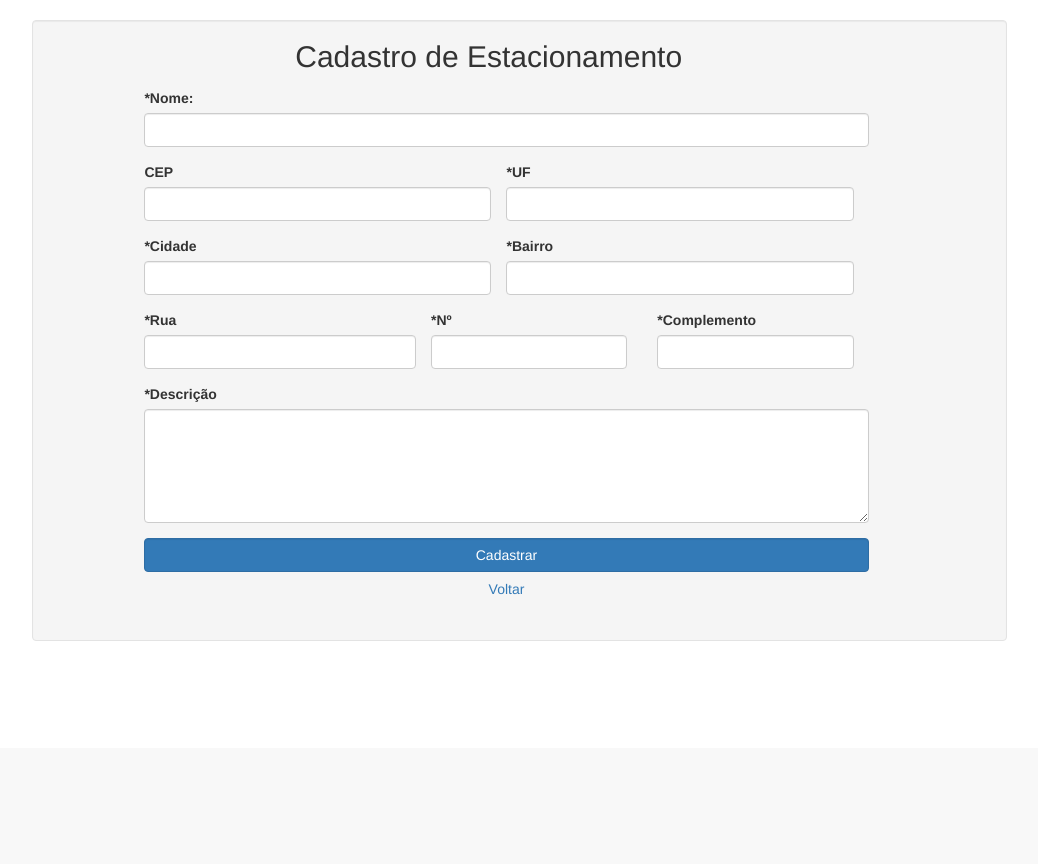
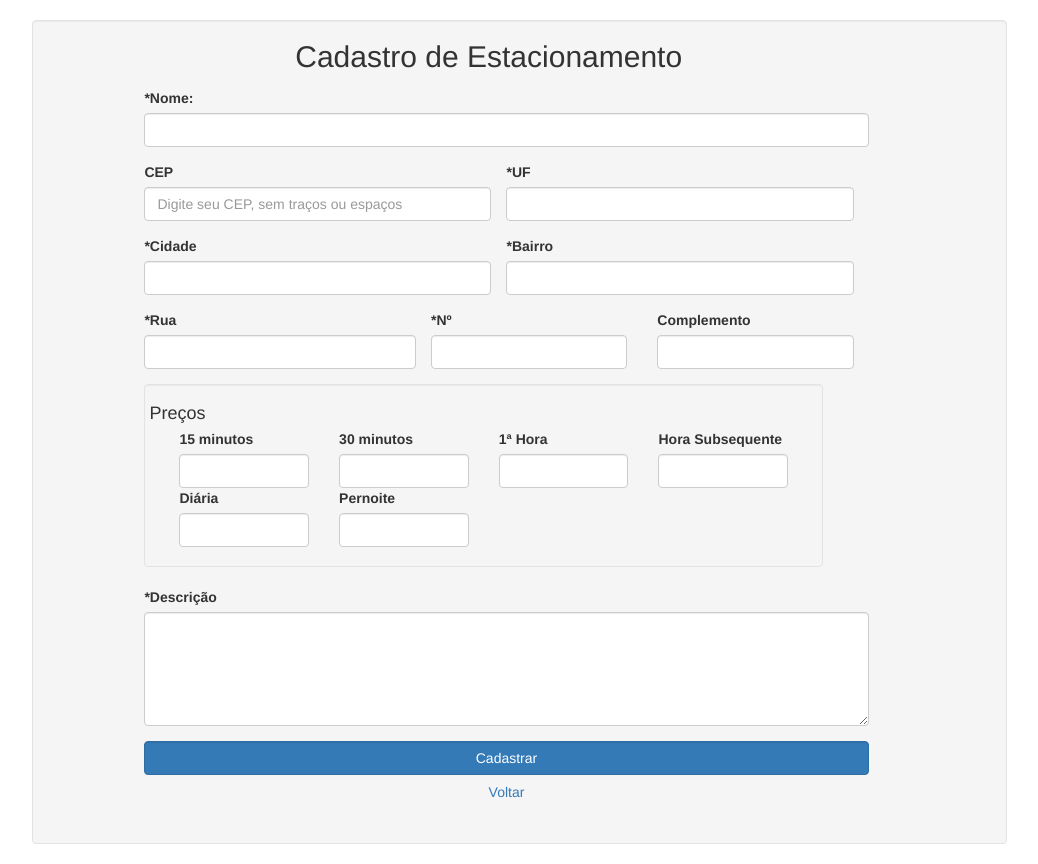
Before and after one commit to pedro-cotta/TIDIR-SII2BN-AIA, a CodeIgniter app: page /easypark/index.php/estacionamentos/cadastroEstacionamento in a window 1280 px wide. Shown: the part 52-916 px from the top of the page, without its empty margins (121-1159 px from the left). Before the commit the page ends 693 px from the top, so only its background shows below. Run offline with CodeIgniter, Linux system fonts and the light colour scheme; some libraries are stand-ins or nearby versions.

Commit message:
Oh o trem querendo

```diff
--- a/application/controllers/estacionamentos.php
+++ b/application/controllers/estacionamentos.php
@@ -42,6 +42,18 @@ class estacionamentos extends CI_Controller{
 		$this->load->model("estacionamento_model");
 		$parks = $this->estacionamento_model->novo($dados);
 
+		$precos = array(
+			'id_estacionamento'=>$parks,
+			'15min'=> str_replace(",",".",$this->input->post('15min')),
+			'30min'=>str_replace(",",".",$this->input->post('30min')),
+			'phora'=>str_replace(",",".",$this->input->post('hora')),
+			'Hsub'=>str_replace(",",".",$this->input->post('sHora')),
+			'diaria'=>str_replace(",",".",$this->input->post('diaria')),
+			'pernoite'=>str_replace(",",".",$this->input->post('pernoite'))
+			);
+
+		$this->estacionamento_model->npreco($precos);
+
 		if ($parks)
 		{
 			$this->session->set_flashdata("sucesso" , "sucesso");
@@ -53,4 +65,27 @@ class estacionamentos extends CI_Controller{
 			redirect ("estacionamentos/cadastroEstacionamento");
 		}
 	}
+
+	public function editarEstacionamento()
+	{
+		$id = $this->input->get("id");
+		echo "terça feira";
+	}
+
+	public function excluirEstacionamento()
+	{
+		$id = $this->input->get("id");
+		$this->load->model("estacionamento_model");
+		$result = $this->estacionamento_model->excluir($id);
+		if ($result)
+		{
+			$this->session->set_flashdata("sucesso" , "sucesso");
+			redirect ("estacionamentos");
+		}
+		elseif (!$result)
+		{
+			$this->session->set_flashdata("erro" , "erro");
+			redirect ("estacionamentos");
+		}
+	}
 }
--- a/application/views/cadastroEstacionamento.php
+++ b/application/views/cadastroEstacionamento.php
@@ -18,10 +18,10 @@
 					<h2 id="textoCadastro" class="row form-group col-md-offset-2">Cadastro de Estacionamento</h2>
 					<div>
 						<?php if ($this->session->flashdata("sucesso")) {?>
-						<p class="text-success"><span class="glyphicon glyphicon-exclamation-sign"></span> Cadastro efetuado com secesso.</p>
+						<p class="text-success col-md-offset-2"><span class="glyphicon glyphicon-exclamation-sign"></span> Cadastro efetuado com secesso.</p>
 						<?php }
 						if ($this->session->flashdata("erro")) {?>
-						<p class="text-danger"><span class="glyphicon glyphicon-exclamation-sign"></span> Verifique as informações necessárias.</p>
+						<p class="text-danger col-md-offset-2"><span class="glyphicon glyphicon-exclamation-sign"></span> Verifique as informações necessárias.</p>
 						<?php } ?>
 					</div>
 					<?php echo form_open("estacionamentos/novoEstacionamento");?>
@@ -32,7 +32,7 @@
 
 					<div class="row form-group col-md-5">
 						<label>CEP</label>
-						<?php echo form_input(array("id" => "cep","name" => "cep","class" => "form-control"));?>
+						<?php echo form_input(array("id" => "cep","name" => "cep","class" => "form-control","type" => "number","placeholder" => "Digite seu CEP, sem traços ou espaços"));?>
 					</div>
 
 					<div class="form-group col-md-5">
@@ -56,10 +56,37 @@
 						<?php echo form_input(array("id" => "numero","name" => "numero","class" => "form-control"));?>
 					</div>
 					<div class="form-group col-md-3">
-						<label>*Complemento</label>
+						<label>Complemento</label>
 						<?php echo form_input(array("id" => "complemento","name" => "complemento","class" => "form-control"));?>
 
 						<?php echo form_input(array("id" => "endereco","name" => "endereco","class" => "form-control","type" => "hidden"));?>
+					</div>
+					<div class="col-md-9 well" id="preco">
+						<h4 class="row">Preços</h4>
+						<div class="col-md-3">
+							<label>15 minutos</label>
+							<?php echo form_input(array("id" => "15min","name" => "15min","class" => "form-control preco"));?>
+						</div>
+						<div class="col-md-3">
+							<label>30 minutos</label>
+							<?php echo form_input(array("id" => "30min","name" => "30min","class" => "form-control preco"));?>
+						</div>
+						<div class="col-md-3">
+							<label>1ª Hora</label>
+							<?php echo form_input(array("id" => "hora","name" => "hora","class" => "form-control preco"));?>
+						</div>
+						<div class="col-md-3">
+							<label>Hora Subsequente</label>
+							<?php echo form_input(array("id" => "sHora","name" => "sHora","class" => "form-control preco"));?>
+						</div>
+						<div class="col-md-3">
+							<label>Diária</label>
+							<?php echo form_input(array("id" => "diaria","name" => "diaria","class" => "form-control preco"));?>
+						</div>
+						<div class="col-md-3">
+							<label>Pernoite</label>
+							<?php echo form_input(array("id" => "pernoite","name" => "pernoite","class" => "form-control preco"));?>
+						</div>
 					</div>
 
 					<div class="row form-group col-md-10">
@@ -84,12 +111,13 @@
 	<script src="<?php echo base_url("js/jquery.min.js");?>"></script>
 	<script src="<?php echo base_url("js/bootstrap.min.js");?>"></script>
 	<script src="<?php echo base_url("js/jquery-ui.custom.min.js");?>"></script>
-	<script src="//cdn.ckeditor.com/4.5.1/full/ckeditor.js"></script>
+	<script src="//cdn.ckeditor.com/4.5.1/standard/ckeditor.js"></script>
 	<script>
 		CKEDITOR.replace('descricao',{ height: 200 });
 
 		$("#cep").bind('blur keyup change',function(e){
-			var cep     = $(this).val();
+			var cep = $('#cep').val().replace('-', '');
+			console.log(cep);
 			if(cep !== ""){
 				var url = 'http://cep.correiocontrol.com.br/'+cep+'.json';
 				$.getJSON(url, function(json){
```
Also changed, not shown: application/models/estacionamento_model.php (+15 -1 lines), application/views/estacionamentos.php (+27 -4 lines).
